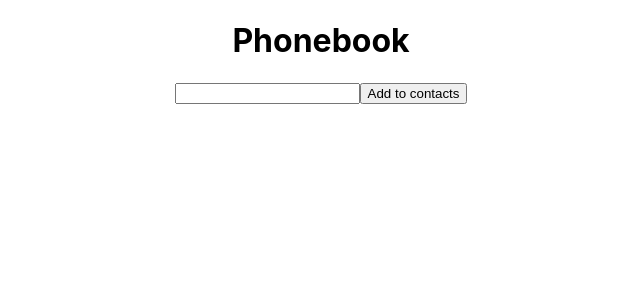
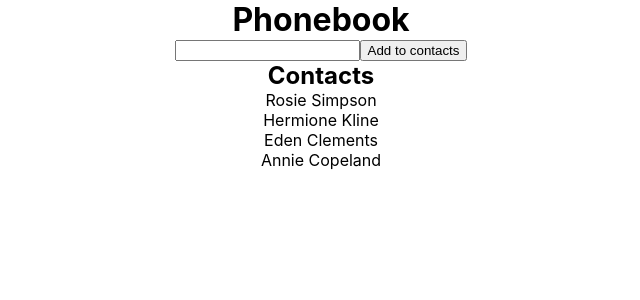
Before and after one commit to polinadudchenko/goit-react-hw-02-phonebook, a React (Create React App) app: page / in a window 1280 px wide. Shown: the top 300 px of the page, without its empty margins (319-959 px from the left). Built offline with nearby package versions, Linux system fonts and the light colour scheme.

Commit message:
first step finally done

```diff
--- a/src/App.css
+++ /dev/null
@@ -1,38 +0,0 @@
-.App {
-  text-align: center;
-}
-
-.App-logo {
-  height: 40vmin;
-  pointer-events: none;
-}
-
-@media (prefers-reduced-motion: no-preference) {
-  .App-logo {
-    animation: App-logo-spin infinite 20s linear;
-  }
-}
-
-.App-header {
-  background-color: #282c34;
-  min-height: 100vh;
-  display: flex;
-  flex-direction: column;
-  align-items: center;
-  justify-content: center;
-  font-size: calc(10px + 2vmin);
-  color: white;
-}
-
-.App-link {
-  color: #61dafb;
-}
-
-@keyframes App-logo-spin {
-  from {
-    transform: rotate(0deg);
-  }
-  to {
-    transform: rotate(360deg);
-  }
-}
--- a/src/App.js
+++ b/src/App.js
@@ -1,12 +1,16 @@
 import React, { Component } from 'react';
-import './App.css';
-import ContactForm from './ContactForm';
 import { v1 as uuidv1 } from 'uuid';
+import s from './App.module.css';
+import ContactForm from './components/ContactForm';
+import ContactList from './components/ContactList';
 
 class App extends Component {
 
   state = {
-  contacts: [],
+  contacts: [{id: 'ba9f1e30-400f-11ec-ac3d-5f326bb2dcb7', name: 'Rosie Simpson', number: '459-12-56'},
+    {id: 'b7fcfc20-400f-11ec-ac3d-5f326bb2dcb7', name: 'Hermione Kline', number: '443-89-12'},
+    {id: 'ba9f1e40-400f-11ec-ac3d-5f326bb2dcb7', name: 'Eden Clements', number: '645-17-79'},
+    {id: 'c907a010-400f-11ec-ac3d-5f326bb2dcb7', name: 'Annie Copeland', number: '227-91-26'},],
   name: ''
   }
 
@@ -16,20 +20,20 @@ class App extends Component {
 
   handleSubmit = (e) => {
     e.preventDefault();
-    this.setState(( prevState ) => ({
-      contacts: prevState.contacts.push(uuidv1(), this.state.name)
+    this.setState((prevState) => ({
+      contacts: [...prevState.contacts, { id: uuidv1(), name: this.state.name }]
     }))
   }
 
   render() {
     return (
-    <div className="App">
+      <div className={s.App}>
       <h1>Phonebook</h1>
       <ContactForm onHandleChange={this.handleChange} onHandleSubmit={this.handleSubmit} />
 
-      {/* <h2>Contacts</h2>
-      <Filter ... />
-      <ContactList ... /> */}
+      <h2>Contacts</h2>
+      {/* <Filter ... /> */}
+        <ContactList contacts={ this.state.contacts}/>
     </div>
   );
   }
--- /dev/null
+++ b/src/App.module.css
@@ -0,0 +1,15 @@
+ul,
+p,
+h1,
+h2,
+h3 {
+  padding: 0;
+  margin: 0;
+}
+
+ul {
+  list-style: none;
+}
+.App {
+  text-align: center;
+}
--- /dev/null
+++ b/src/components/ContactList/ContactList.js
@@ -0,0 +1,21 @@
+import React, { Component } from "react";
+import PropTypes from 'prop-types'
+import { v1 as uuidv1 } from 'uuid';
+import s from './ContactList.module.css'
+
+class ContactList extends Component{
+
+    render() {
+        const { contacts } = this.props;
+        console.log(contacts);
+        return <ul className={s.contact_list}>
+            {contacts.map(({id, name}) => {
+                return <li key={id } className={s.contact_list__item}>
+                    {name}
+                </li>})}
+
+        </ul>
+    }
+}
+
+export default ContactList
--- /dev/null
+++ b/src/components/ContactList/index.js
@@ -0,0 +1 @@
+export {default} from './ContactList'
```
Also changed, not shown: src/components/ContactForm/ContactForm.js (renamed from src/ContactForm/ContactForm.js), src/components/ContactForm/ContactForm.module.css (added), src/components/ContactForm/index.js (renamed from src/ContactForm/index.js), src/components/ContactList/ContactList.module.css (added), 1 other file (tests, documents, lock files or other folders).
